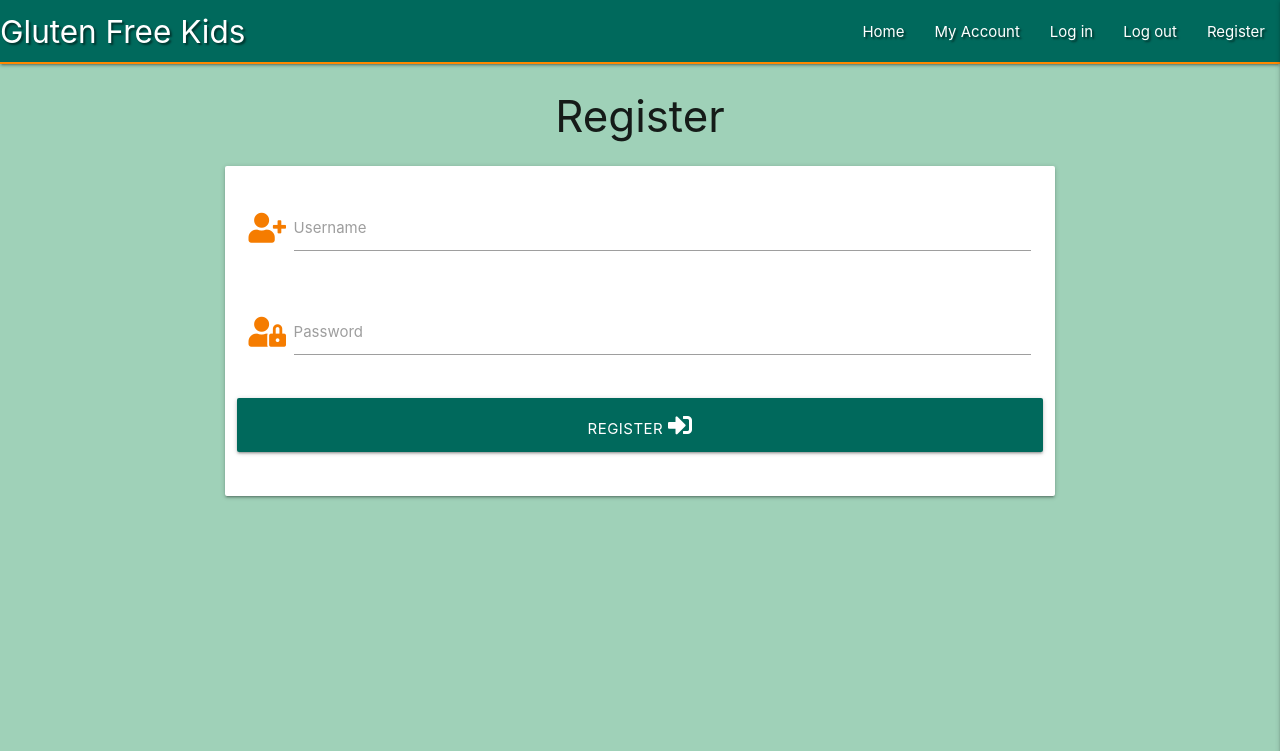
After one commit to EDavies2020/GFRecipes_MS3, a Flask app: page /register in a window 1280 px wide. The commit adds this page. Shown: the top 751 px of the page. Run offline with Flask 2, Linux system fonts and the light colour scheme; some libraries are stand-ins or nearby versions.

Commit message:
added register html

```diff
--- a/app.py
+++ b/app.py
@@ -25,6 +25,11 @@ def get_recipes():
     return render_template("recipes.html", recipes=recipes)
 
 
+@app.route("/register", methods=["GET", "POST"])
+def register():
+    return render_template("register.html")
+
+
 if __name__ == "__main__":
     app.run(host=os.environ.get("IP"),
             port=int(os.environ.get("PORT")),
--- a/templates/base.html
+++ b/templates/base.html
@@ -25,18 +25,18 @@
                 <li><a href="#">My Account</a></li>
                 <li><a href="#">Log in</a></li>
                 <li><a href="#">Log out</a></li>
-                <li><a href="#">Register</a></li>
+                <li><a href="{{ url_for('register') }}">Register</a></li>
               </ul>
             </div>
           </nav>
         <!-- mobile nav bar -->
         <ul class="sidenav" id="mobile-demo">
             <li><h4 class="center-align sidebar teal darken-3"><strong>GF Kids</strong></h4></li>
-            <li><a href="{{ url_for('get_recipes') }}">Home</a></li>
+            <li><a href="#">Home</a></li>
             <li><a href="#">My Account</a></li>
             <li><a href="#">Log in</a></li>
             <li><a href="#">Log out</a></li>
-            <li><a href="#">Register</a></li>
+            <li><a href="{{ url_for('register') }}">Register</a></li>
         </ul>
     </header>
 
--- /dev/null
+++ b/templates/register.html
@@ -0,0 +1,35 @@
+{% extends "base.html" %}
+{% block content %}
+
+<h3 class="center-align">Register</h3>
+
+<div class="row">
+    <form class="col s12 m8 offset-m2" method="POST" action="{{ url_for('register') }}">
+        <div class="card-panel">
+            <!-- username -->
+            <div class="row">
+                <div class="input-field col s12">
+                    <i class="fas fa-user-plus prefix orange-text text-darken-2"></i>
+                    <input id="username" name="username" type="text" class="validate" required>
+                    <label for="username">Username</label>
+                </div>
+            </div>
+            <!-- passowrd -->
+            <div class="row">
+                <div class="input-field col s12">
+                    <i class="fas fa-user-lock prefix orange-text text-darken-2"></i>
+                    <input id="password" name="password" type="password" class="validate" required>
+                    <label for="password">Password</label>
+                </div>
+            </div>
+            <!-- register -->
+            <div class="row">
+                <button type="submit" class="col s12 btn-large teal darken-3 text-shadow">
+                    Register <i class="fas fa-sign-in-alt"></i>
+                </button>
+            </div>
+        </div>
+    </form>
+</div>
+
+{% endblock %}
```
